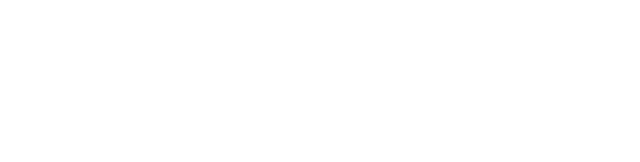
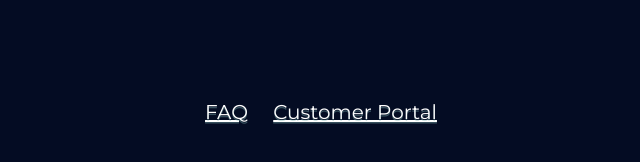
Before and after one commit to the-valan/the-valan.github.io, a plain HTML site: page index.html in a window 1280 px wide. Shown: the whole page, without its empty margins (319-959 px from the left). Drawn offline with Linux system fonts and the light colour scheme.

Commit message:
Visual Improvements

```diff
--- a/index.html
+++ b/index.html
@@ -4,8 +4,33 @@
     <!-- Start of HubSpot Embed Code -->
       <script type="text/javascript" id="hs-script-loader" async defer src="//js-na1.hs-scripts.com/23580883.js"></script>
     <!-- End of HubSpot Embed Code -->
+    <link href='https://fonts.googleapis.com/css?family=Montserrat' rel='stylesheet'>
+    <style>
+      body {
+        background-color: #040C23;
+        font-family: 'Montserrat', sanf-sefir;
+        font-size: 20px;
+      }
+      a {
+        color: #FFFFFF;
+        text-shadow: 0px 1.5px 0px rgba(132, 185, 182, 0.4);
+        padding: 0 10px;
+        transition-duration: 500ms;
+      }
+      a:hover {
+        color: #2CFFF2;
+        text-shadow: 0px 1.5px 0px rgba(132, 185, 182, 0.4);
+      }
+      .nav {
+        margin: 100px auto;
+        width: fit-content;
+      }
+    </style>
   </head>
   <body>
-
+    <div class="nav">
+      <a href="https://faq.ttd-demo.xyz/faq">FAQ</a>
+      <a href="https://faq.ttd-demo.xyz/tickets-view?offset=0">Customer Portal</a>
+    </div>
   </body>
 </html>
```
